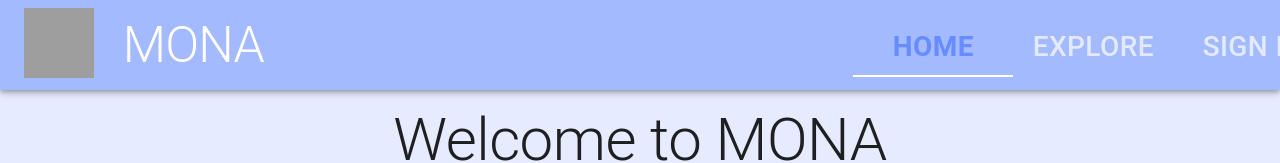
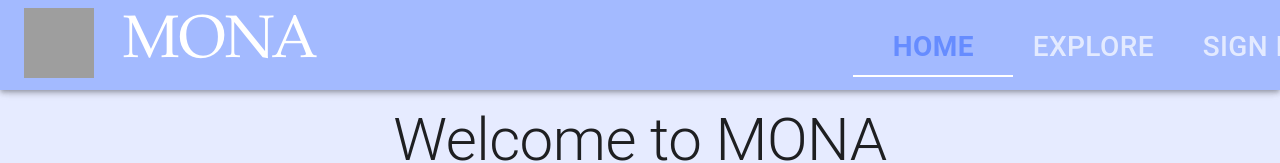
Before and after one commit to nrose171/MONA, a React (Create React App) app in the folder mona/: page / in a window 1280 px wide. Shown: the top 163 px of the page. Built offline with nearby package versions, Linux system fonts and the light colour scheme; grey boxes are pictures that could not be loaded.

Commit message:
Changed mona font on appbar

```diff
--- a/mona/src/App.js
+++ b/mona/src/App.js
@@ -32,7 +32,7 @@ function App() {
                     </Box>
                   </Grid>
                   <Grid item xs={1}>
-                    <Box pl={2} pt={2}>
+                    <Box pl={2} pt={1}>
                       <Typography className={classes.h3} variant="h1">MONA</Typography>
                     </Box>
                   </Grid>
@@ -98,7 +98,8 @@ const useStyles = makeStyles({
     color:'#668cff'
   },
   h3:{
-    fontSize:'50px',
+    fontSize:'60px',
+    fontFamily: `"Palatino Linotype", "Book Antiqua", "Palatino", serif`,
   }
 })
 
```
